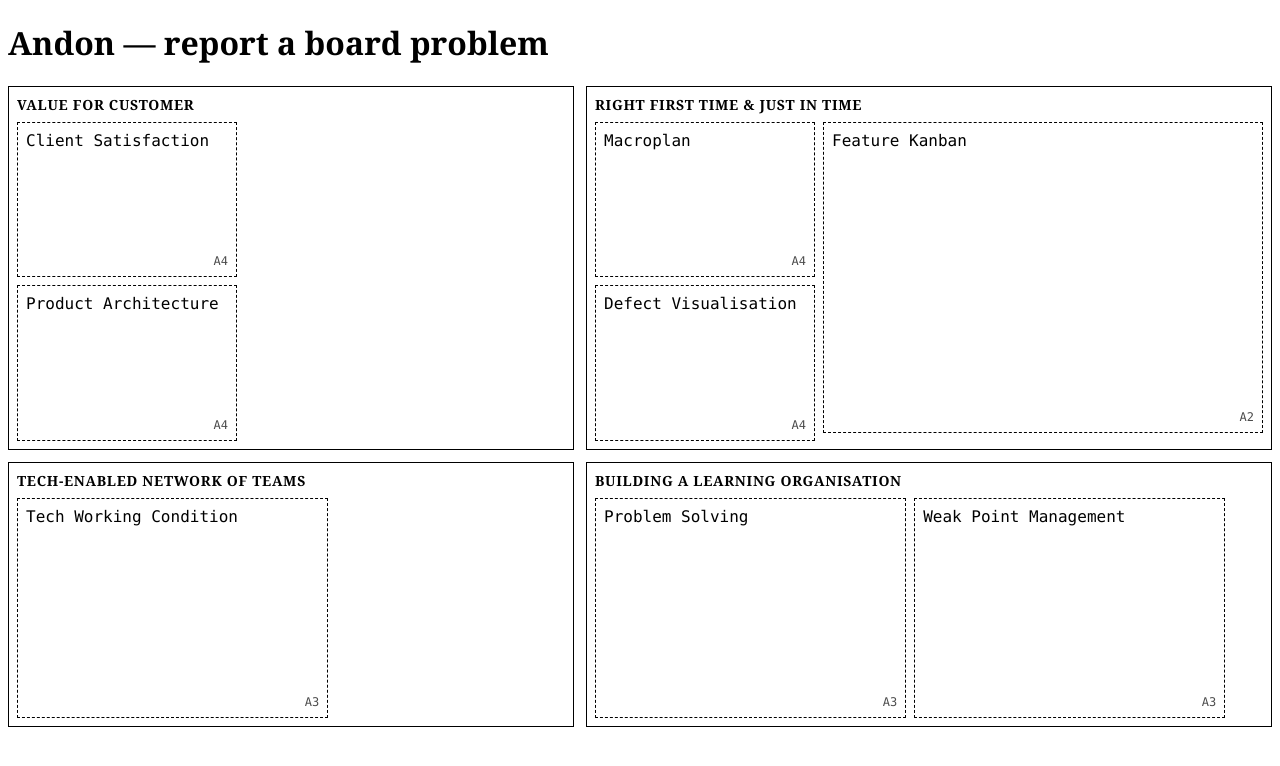
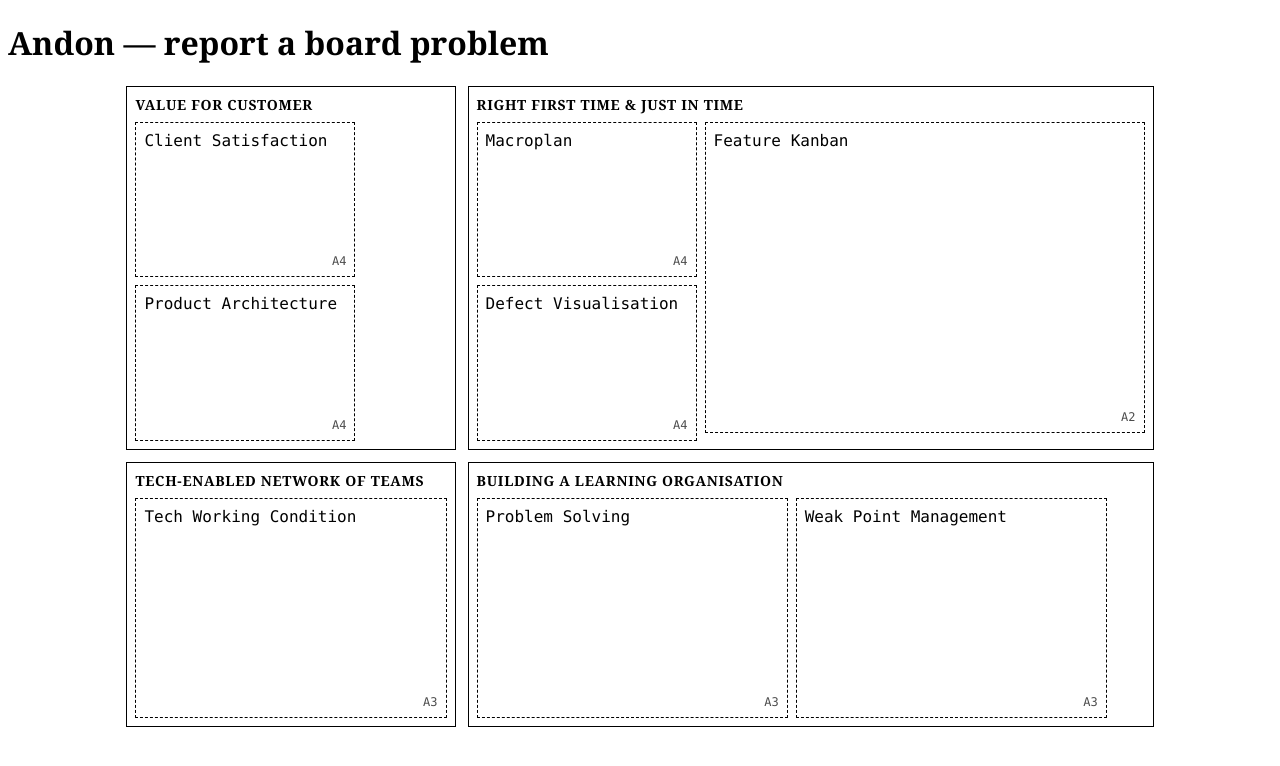
Before and after one commit to jcalixte/wpv-board, a Nuxt app: page / in a window 1280 px wide. Shown: the top 766 px of the page. Built offline with nearby package versions, Linux system fonts and the light colour scheme; a small style sheet from the web is missing.

Commit message:
style(board): center board and size columns to content

```diff
--- a/app/components/BoardView.vue
+++ b/app/components/BoardView.vue
@@ -50,7 +50,15 @@ const hoveredId = ref<string | null>(null)
 <style scoped>
 .board {
   display: grid;
-  grid-template-columns: repeat(2, 1fr);
+  /* Each column hugs its widest block, blocks stretch to fill their cell, and
+     the grid is centered. So the two left blocks (Value for Customer, Tech-
+     Enabled) share one width and the two right blocks (Right First Time,
+     Building a Learning Organisation) share another, the bottoms line up, and
+     the outer silhouette stays a clean rectangle. The left column lands a touch
+     under half the right — wide enough to hold its A3 sheet without forcing a
+     rigid ratio. */
+  grid-template-columns: max-content max-content;
+  justify-content: center;
   gap: 0.75rem;
   font-family: 'Cutive Mono', ui-monospace, SFMono-Regular, Menlo, Consolas, monospace;
   /* Base = A4 long side; A3/A2 derive from it by √2 so ratios stay exact.
```
